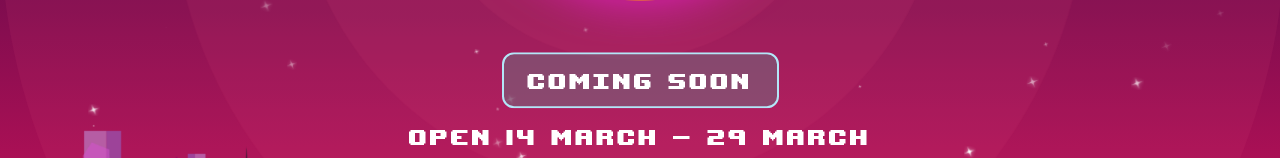
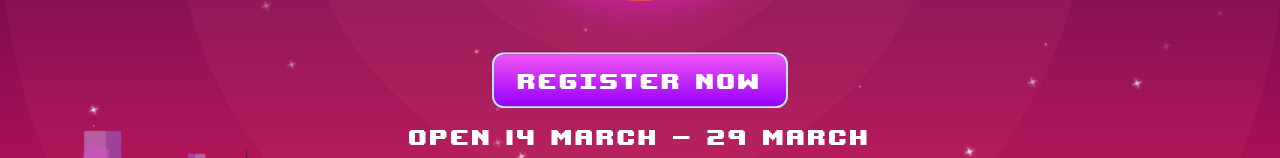
Before and after one commit to cpe-kmutt-student/comcamp33, a Next.js app: page /home in a window 1280 px wide. Shown: the part 444-602 px from the top of the page. Built offline with nearby package versions, Linux system fonts and the light colour scheme; no server answers.

Commit message:
fix:modal styled

```diff
--- a/src/components/homepage/first/index.js
+++ b/src/components/homepage/first/index.js
@@ -21,7 +21,7 @@ const First = () => {
     const closeRegis = new Date(2022, 2, 29, 23, 59, 59)
 
     const [isModalVisible, setIsModalVisible] = useState(false)
-    const isEnabled = date >= openRegis && date <= closeRegis
+    const isEnabled = true
     return (
         <>
             <ModalFacebook isVisible={isModalVisible} setIsModalVisible={setIsModalVisible} handleSuccess={signIn} />
--- a/src/components/registerForm/ModalAsk.js
+++ b/src/components/registerForm/ModalAsk.js
@@ -20,7 +20,7 @@ export default function ModalAsk({ data, open, setOpen, submitBtn }) {
           <div
             className="justify-center cursor-default items-center flex overflow-x-hidden overflow-y-auto fixed inset-0 z-50 outline-none focus:outline-none"
           >
-            <div className="relative w-auto my-6 mx-auto max-w-3xl">
+            <div className="relative px-6 w-auto my-6 mx-auto max-w-3xl">
               {/*content*/}
               <div className="border-0 rounded-lg shadow-lg relative flex flex-col w-full bg-white outline-none focus:outline-none">
                 {/*header*/}
@@ -41,7 +41,7 @@ export default function ModalAsk({ data, open, setOpen, submitBtn }) {
                 </div>
                 {/*body*/}
                 <div className="relative p-6 flex-auto  cursor-default">
-                  <p className="my-4 text-center text-blueGray-500 text-lg leading-relaxed cursor-default">
+                  <p className="my-4 font-sans text-center text-blueGray-500 text-lg leading-relaxed cursor-default">
                     ยืนยันการสมัครใช่หรือไม่?
                     <br /><span className="text-red-500">คำเตือน</span> ไม่สามารถแก้ไขข้อมูลได้ภายหลังยืนยันข้อมูล
                   </p>
--- a/src/components/registerForm/QuestionsForm.js
+++ b/src/components/registerForm/QuestionsForm.js
@@ -315,7 +315,7 @@ export default function QuestionsForm({
               />
             </div>
             </Form.Item>
-            <div className="flex items-center justify-between my-5 z-20">
+            <div className="flex font-pixel items-center justify-between my-5 z-20">
               <button type="button" onClick={prev}>
                 <AiFillCaretLeft
                   size="4.5rem"
@@ -326,7 +326,7 @@ export default function QuestionsForm({
                 />
               </button>
               <button type="button">
-                <ModalAsk submitBtn={submitBtn} open={open} setOpen={setOpen} data={data} />
+                <ModalAsk  submitBtn={submitBtn} open={open} setOpen={setOpen} data={data} />
               </button>
               <button style={{display: 'none'}} ref={submitBtn}></button>
 
```
